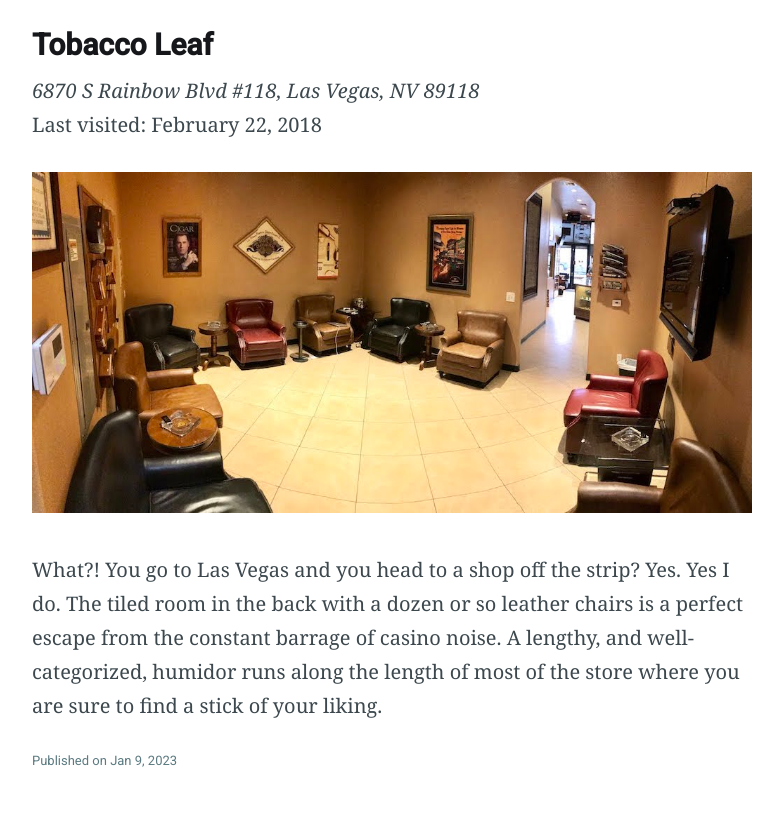
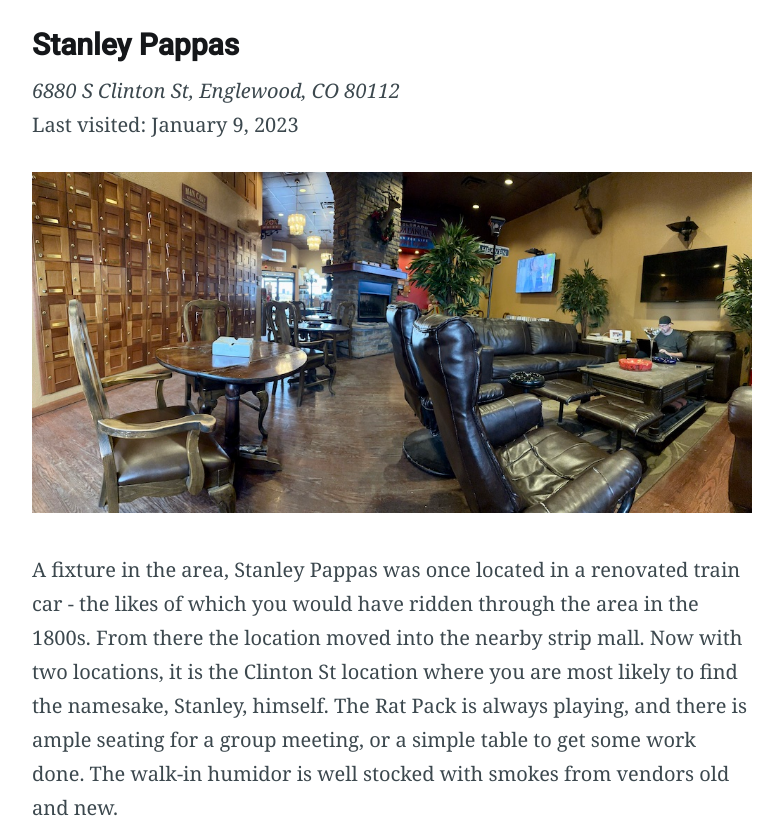
Before and after one commit to krhoyt/Kevin, an Eleventy site: page 11ty/lounge/lounge.md in a window 1280 px wide. Shown: the part 9653-10481 px from the top of the page, without its empty margins (248-1031 px from the left). Built offline with nearby package versions, Linux system fonts and the light colour scheme; Eleventy itself is replaced by a stand-in of ours; files that its build step writes are made by us from their sources; what eleventy-plugin-youtube-embed would draw is missing.

Commit message:
Add Stanley Pappas to lounge
Horrible oversight for far too long. Stopped by for a smoke after seeing Theo and being reminded of all the good times.

```diff
--- a/11ty/lounge/lounge.md
+++ b/11ty/lounge/lounge.md
@@ -104,6 +104,14 @@ Last visited: Every Friday
 
 Probably the most well-known cigar lounge in the Denver metro, where the humidor has a large selection and the best prices in town. The front of the store is open to the public and has a dozen or so leather seats for your smoking pleasure. The vast members lounge has several rooms (yes, rooms) appointed with a variety of leather seats. Special events abound, usually with free food. Say "Hello!" to Slick Rick at the cashier's counter; the grumpiest nice person I know.
 
+### Stanley Pappas
+*6880 S Clinton St, Englewood, CO 80112*
+Last visited: January 9, 2023
+
+![Sinatra would be envious.](/img/lounge/stanley.pappas.jpg)
+
+A fixture in the area, Stanley Pappas was once located in a renovated train car - the likes of which you would have ridden through the area in the 1800s. From there the location moved into the nearby strip mall. Now with two locations, it is the Clinton St location where you are most likely to find the namesake, Stanley, himself. The Rat Pack is always playing, and there is ample seating for a group meeting, or a simple table to get some work done. The walk-in humidor is well stocked with smokes from vendors old and new.
+
 ### Tobacco Leaf
 *6870 S Rainbow Blvd #118, Las Vegas, NV 89118*
 Last visited: February 22, 2018
```
Also changed, not shown: 11ty/img/lounge/stanley.pappas.jpg (added), 4 other files.
